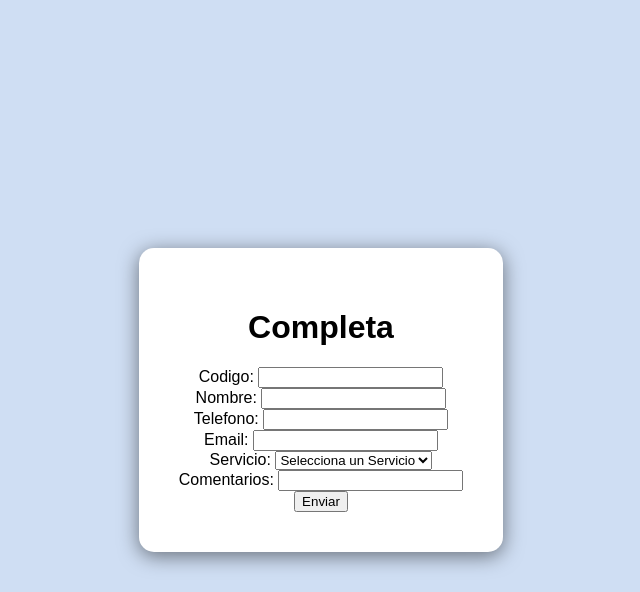
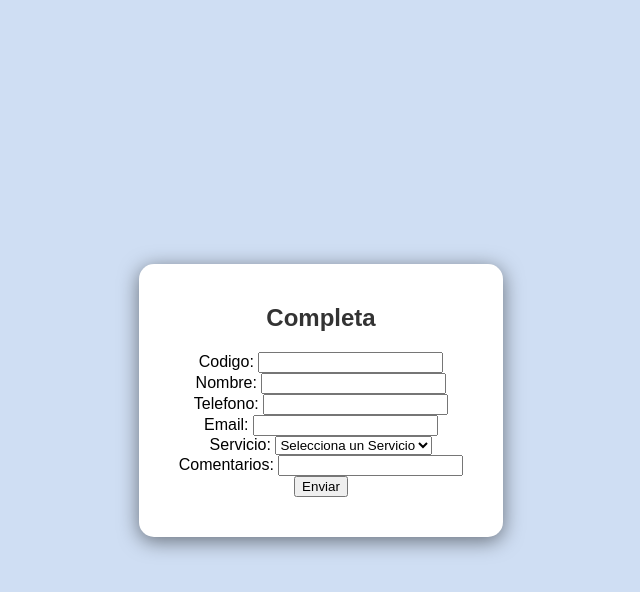
Before and after one commit to campsiyas/cel, a PHP site: page / in a window 1280 px wide. Shown: the top 592 px of the page, without its empty margins (319-959 px from the left). Run offline with PHP 8.4, Linux system fonts and the light colour scheme.

Commit message:
update stilos
css estilo

```diff
--- a/estilo.css
+++ b/estilo.css
@@ -14,3 +14,12 @@ body{
   box-shadow: 0 4px 20px rgba(0, 0, 0, 0.5);
   text-align: center;
 }
+
+
+.tarjeta h1{
+  font-size: 24px;
+  font-weight: 600;
+  color: #333;
+  margin-bottom: 20px;
+  margin-top: 0px;
+}
```
Also changed, not shown: formpost.php (+3 -12 lines).
